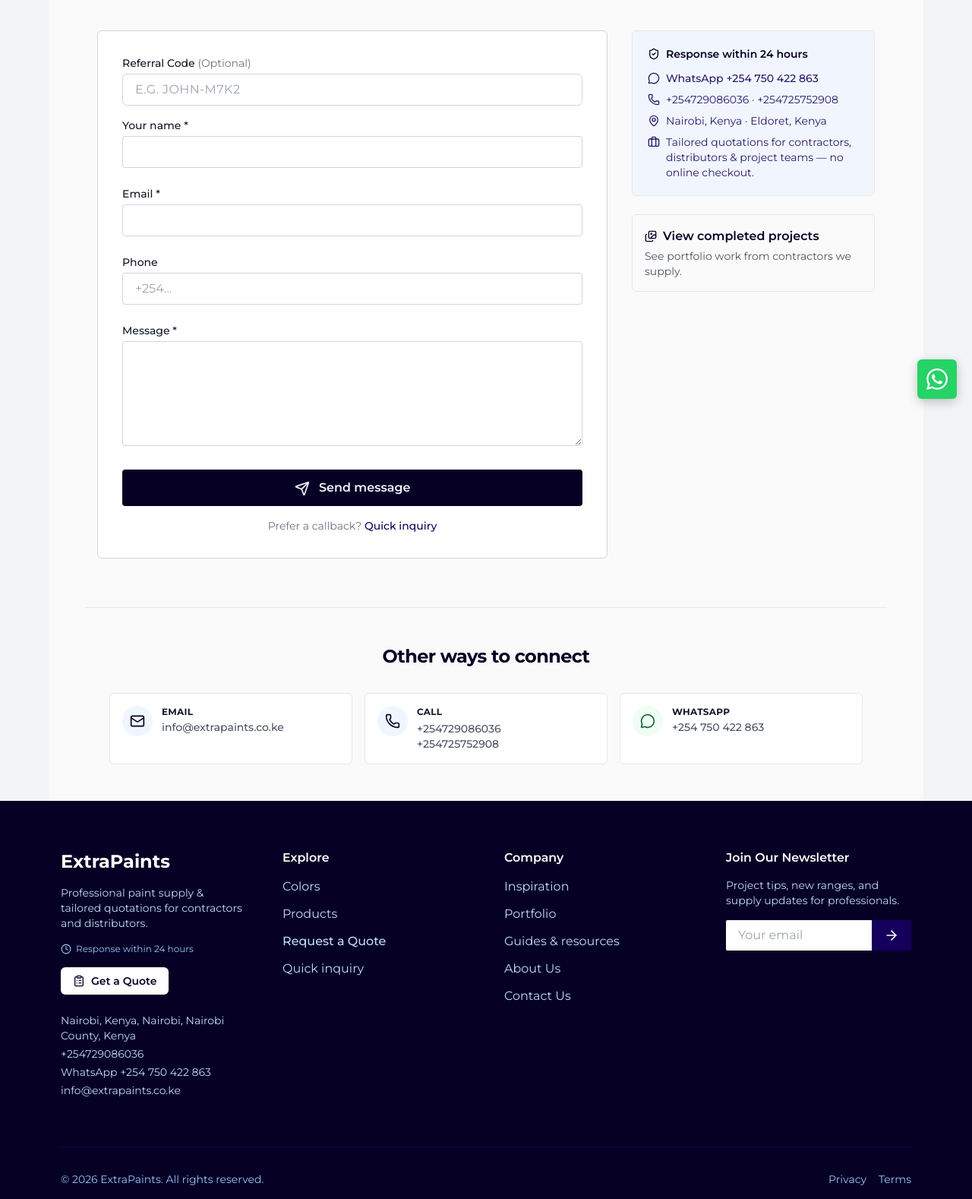
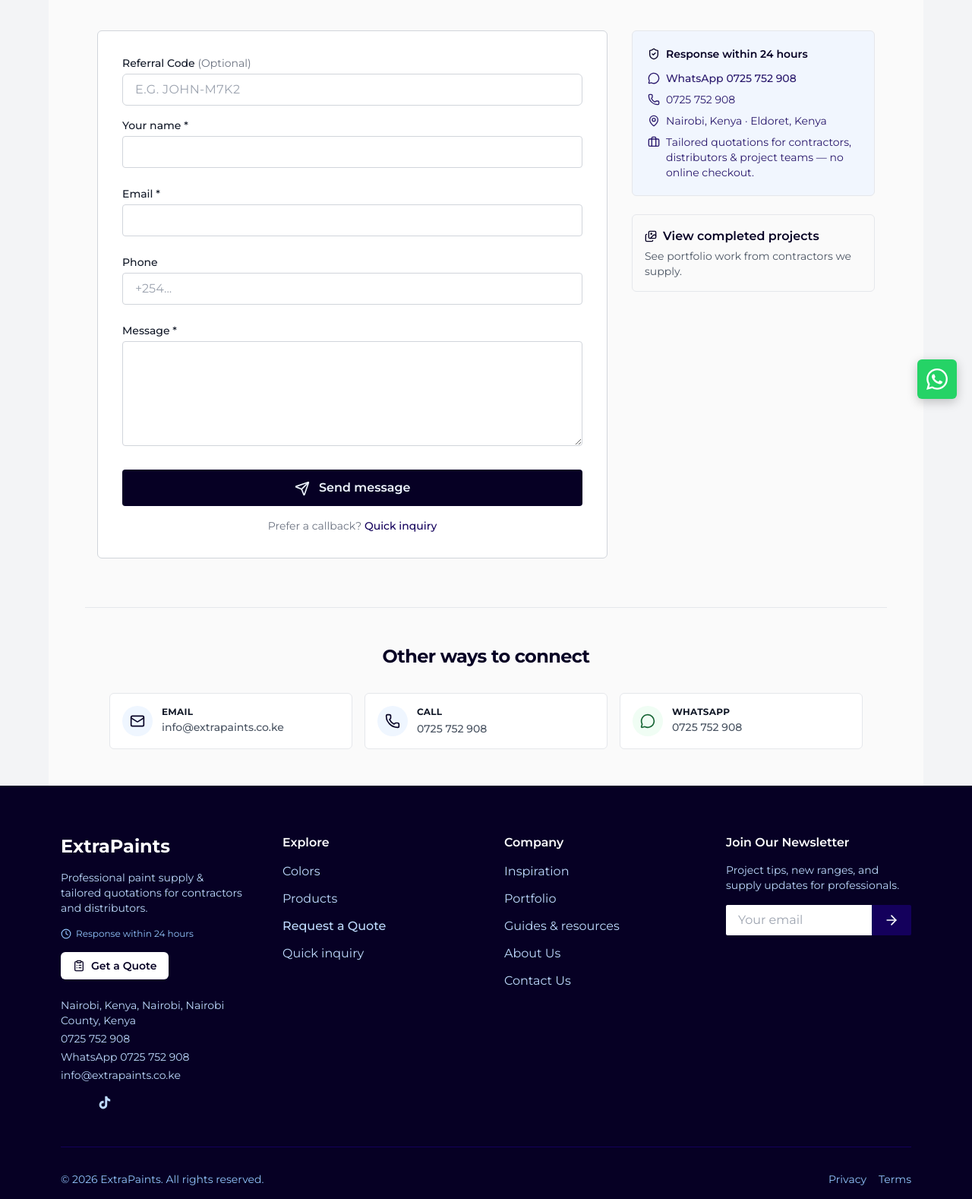
Before and after one commit to Schnell-Solutions/ExtraPaints, a Django app: page /contact/ in a window 1280 px wide. Shown: the part 227-1805 px from the top of the page at 76% size. Run offline with Django 5.2, Linux system fonts and the light colour scheme; some libraries are stand-ins or nearby versions.

Commit message:
Use single contact number 0725 752 908 and add TikTok social.
Co-authored-by: Cursor <cursoragent@cursor.com>

```diff
--- a/core/brand.py
+++ b/core/brand.py
@@ -15,9 +15,16 @@ def company_years_experience(as_of=None):
     return max(0, year - COMPANY_FOUNDED_YEAR)
 
 
+def format_kenya_phone_local(value):
+    """Display Kenyan mobile as 0725 752 908 from +254… or 254… digits."""
+    digits = ''.join(c for c in str(value) if c.isdigit())
+    if digits.startswith('254'):
+        digits = f'0{digits[3:]}'
+    if len(digits) >= 10 and digits.startswith('0'):
+        return f'{digits[:4]} {digits[4:7]} {digits[7:10]}'
+    return str(value).strip() if value else ''
+
+
 def format_whatsapp_display(digits):
-    """Format wa.me digits (e.g. 254750422863) for display."""
-    digits = ''.join(c for c in str(digits) if c.isdigit())
-    if digits.startswith('254') and len(digits) >= 12:
-        return f'+{digits[:3]} {digits[3:6]} {digits[6:9]} {digits[9:]}'
-    return f'+{digits}' if digits else ''
+    """Format wa.me digits for display (local Kenyan format)."""
+    return format_kenya_phone_local(digits) or ''
--- a/home/context_processors.py
+++ b/home/context_processors.py
@@ -8,6 +8,7 @@ from core.brand import (
     BRAND_NAME,
     PAGE_TITLE_SUFFIX,
     company_years_experience,
+    format_kenya_phone_local,
     format_whatsapp_display,
 )
 from core.seo.constants import (
@@ -58,15 +59,14 @@ def site_settings(request):
 def conversion_context(request):
     """Business contact details and B2B conversion copy used sitewide."""
     cfg = getattr(settings, 'SEO_LOCAL_BUSINESS', {})
-    primary_phone = cfg.get('telephone', [getattr(settings, 'BUSINESS_PHONE_PRIMARY', '+254729086036')])
-    if isinstance(primary_phone, list):
-        primary_phone = primary_phone[0] if primary_phone else '+254729086036'
-    secondary = getattr(settings, 'BUSINESS_PHONE_SECONDARY', '+254725752908')
-    whatsapp_number = getattr(settings, 'BUSINESS_WHATSAPP', '254750422863')
+    phone_e164 = getattr(settings, 'BUSINESS_PHONE_PRIMARY', '+254725752908')
+    whatsapp_number = getattr(settings, 'BUSINESS_WHATSAPP', '254725752908')
+    phone_display = format_kenya_phone_local(phone_e164)
     founded_year = getattr(settings, 'COMPANY_FOUNDED_YEAR', 2015)
     return {
-        'business_phone_primary': primary_phone,
-        'business_phone_secondary': secondary,
+        'business_phone_primary': phone_e164,
+        'business_phone_display': phone_display,
+        'business_phone_secondary': '',
         'business_email': cfg.get('email', getattr(settings, 'BUSINESS_EMAIL', 'info@extrapaints.co.ke')),
         'business_whatsapp_url': f'https://wa.me/{whatsapp_number}',
         'business_whatsapp_display': format_whatsapp_display(whatsapp_number),
@@ -97,6 +97,10 @@ def conversion_context(request):
         'social_instagram': os.getenv(
             'SOCIAL_INSTAGRAM',
             'https://www.instagram.com/extrapaints400/',
+        ),
+        'social_tiktok': os.getenv(
+            'SOCIAL_TIKTOK',
+            'https://www.tiktok.com/@extrapaints400',
         ),
     }
 
--- a/home/templates/home/contact.html
+++ b/home/templates/home/contact.html
@@ -97,8 +97,7 @@
           </div>
           <div class="text-center sm:text-left w-full">
             <h4 class="font-bold text-gray-900 text-xs uppercase tracking-wide mb-1">Call</h4>
-            <a href="tel:{{ business_phone_primary }}" class="text-gray-600 text-sm font-medium hover:text-primary-900 block">{{ business_phone_primary }}</a>
-            <a href="tel:{{ business_phone_secondary }}" class="text-gray-600 text-sm font-medium hover:text-primary-900 block">{{ business_phone_secondary }}</a>
+            <a href="tel:{{ business_phone_primary }}" class="text-gray-600 text-sm font-medium hover:text-primary-900 block">{{ business_phone_display }}</a>
           </div>
         </div>
         <a href="{{ business_whatsapp_url }}" target="_blank" rel="noopener noreferrer" class="group flex flex-col sm:flex-row items-center sm:items-start p-4 border border-gray-200 rounded-md bg-white hover:border-green-500 hover:shadow-md transition-all">
--- a/home/templates/home/index.html
+++ b/home/templates/home/index.html
@@ -284,7 +284,7 @@
                     </p>
                     <p class="flex items-center">
                       <i data-lucide="phone" class="w-4 h-4 mr-2.5 text-primary-700 shrink-0"></i>
-                      <a href="tel:{{ business_phone_primary }}" class="hover:text-primary-900">{{ business_phone_primary }}</a>
+                      <a href="tel:{{ business_phone_primary }}" class="hover:text-primary-900">{{ business_phone_display }}</a>
                     </p>
                     <p class="flex items-center">
                       <i data-lucide="message-circle" class="w-4 h-4 mr-2.5 text-primary-700 shrink-0"></i>
@@ -328,7 +328,7 @@
                     </p>
                     <p class="flex items-center">
                       <i data-lucide="phone" class="w-4 h-4 mr-2.5 text-primary-700 shrink-0"></i>
-                      <a href="tel:{{ business_phone_primary }}" class="hover:text-primary-900">{{ business_phone_primary }}</a>
+                      <a href="tel:{{ business_phone_primary }}" class="hover:text-primary-900">{{ business_phone_display }}</a>
                     </p>
                     <div class="flex items-start">
                       <i data-lucide="clock" class="w-4 h-4 mr-2.5 text-primary-700 shrink-0 mt-0.5"></i>
--- a/quote_request/templates/quote_request/quote_submitted.html
+++ b/quote_request/templates/quote_request/quote_submitted.html
@@ -39,7 +39,7 @@
         <i data-lucide="phone" class="w-6 h-6 text-primary-900" aria-hidden="true"></i>
         <div class="text-left">
           <p class="font-semibold text-gray-900">Call sales</p>
-          <p class="text-sm text-gray-600">{{ business_phone_primary }}</p>
+          <p class="text-sm text-gray-600">{{ business_phone_display }}</p>
         </div>
       </a>
       <a href="{% url 'product_list' %}" class="flex items-center gap-3 p-4 rounded-md border border-gray-200 bg-white hover:border-primary-300 transition-colors">
--- a/templates/base.html
+++ b/templates/base.html
@@ -179,7 +179,7 @@
                     </a>
                     <address class="not-italic text-primary-200 text-sm space-y-1 mb-4">
                         <p>{{ local_address_line }}</p>
-                        <p><a href="tel:{{ business_phone_primary }}" class="hover:text-white">{{ business_phone_primary }}</a></p>
+                        <p><a href="tel:{{ business_phone_primary }}" class="hover:text-white">{{ business_phone_display }}</a></p>
                         <p>
                           <a href="{{ business_whatsapp_url }}" target="_blank" rel="noopener noreferrer" class="hover:text-white">
                             WhatsApp {{ business_whatsapp_display }}
@@ -197,6 +197,11 @@
                         </a>
                         <a href="{{ social_linkedin }}" target="_blank" rel="noopener noreferrer" class="text-primary-200 hover:text-white transition-colors" aria-label="LinkedIn">
                             <i data-lucide="linkedin" class="w-5 h-5"></i>
+                        </a>
+                        <a href="{{ social_tiktok }}" target="_blank" rel="noopener noreferrer" class="text-primary-200 hover:text-white transition-colors" aria-label="TikTok">
+                            <svg class="w-5 h-5" viewBox="0 0 24 24" fill="currentColor" aria-hidden="true" focusable="false">
+                                <path d="M19.59 6.69a4.83 4.83 0 0 1-3.77-4.25V2h-3.45v13.67a2.89 2.89 0 0 1-5.2 1.74 2.89 2.89 0 0 1 2.31-4.64 2.93 2.93 0 0 1 .88.13V9.4a6.84 6.84 0 0 0-1-.05A6.33 6.33 0 0 0 5 20.1a6.34 6.34 0 0 0 10.86-4.43v-7a8.16 8.16 0 0 0 4.77 1.52v-3.4a4.85 4.85 0 0 1-1-.1z"/>
+                            </svg>
                         </a>
                     </div>
                 </div>
--- a/templates/partials/trust_signals.html
+++ b/templates/partials/trust_signals.html
@@ -8,7 +8,7 @@
   <p class="text-primary-800/90 leading-snug">
     <a href="{{ business_whatsapp_url }}" target="_blank" rel="noopener noreferrer" class="hover:underline font-medium">WhatsApp {{ business_whatsapp_display }}</a>
     <span class="text-primary-600/80"> · </span>
-    <a href="tel:{{ business_phone_primary }}" class="hover:underline">{{ business_phone_primary }}</a>
+    <a href="tel:{{ business_phone_primary }}" class="hover:underline">{{ business_phone_display }}</a>
   </p>
 </div>
 {% else %}
@@ -25,10 +25,7 @@
     <li class="flex items-start gap-2">
       <i data-lucide="phone" class="w-4 h-4 mt-0.5 shrink-0" aria-hidden="true"></i>
       <span>
-        <a href="tel:{{ business_phone_primary }}" class="hover:underline">{{ business_phone_primary }}</a>
-        {% if business_phone_secondary %}
-        · <a href="tel:{{ business_phone_secondary }}" class="hover:underline">{{ business_phone_secondary }}</a>
-        {% endif %}
+        <a href="tel:{{ business_phone_primary }}" class="hover:underline">{{ business_phone_display }}</a>
       </span>
     </li>
     <li class="flex items-start gap-2">
```
Also changed, not shown: ExtraPaints/settings.py (+4 -3 lines), core/tests/test_brand.py (+6 -3 lines), 1 other file.
